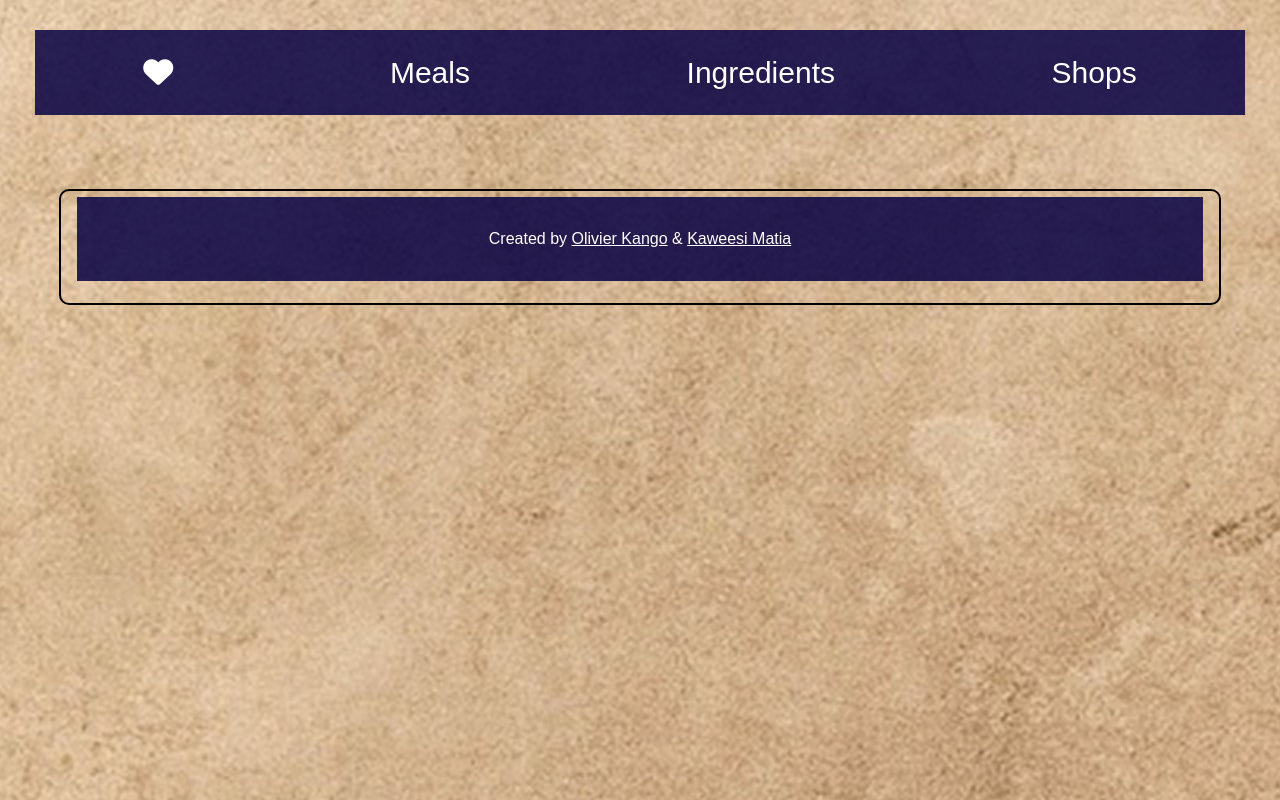
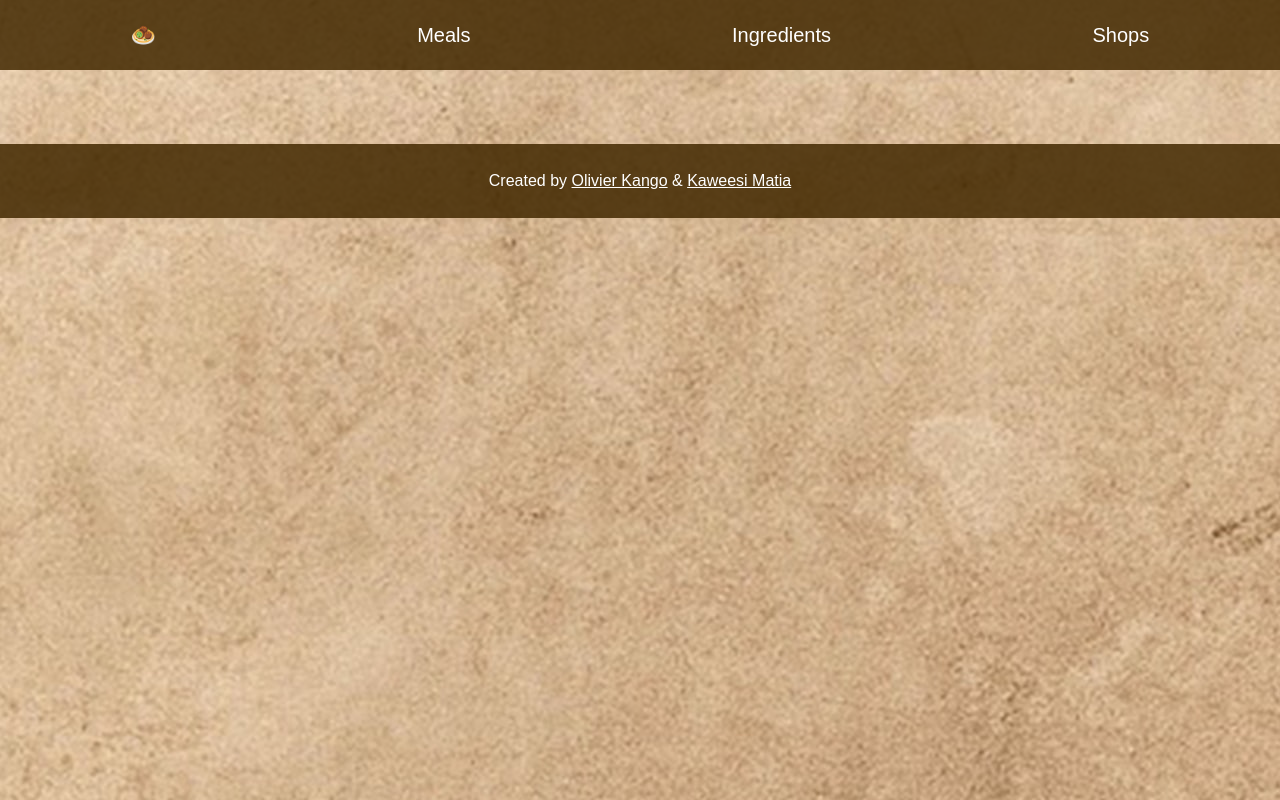
Before and after one commit to Olivier-Kango/Capstone-API-based-webapp, a website built with webpack: page src/index.html in a window 1280 px wide. Built offline with nearby package versions, Linux system fonts and the light colour scheme; no server answers.

Commit message:
Add some styling

```diff
--- a/src/index.html
+++ b/src/index.html
@@ -18,7 +18,7 @@
   <header>
     <nav>
       <ul class="first_flex flex_display" >
-        <li><i class="fa-solid fa-heart"></i></li>
+        <li>🧆</li>
         <li class="meals">Meals</li>
         <li>Ingredients</li>
         <li>Shops</li>
--- a/src/style.css
+++ b/src/style.css
@@ -1,12 +1,18 @@
 * {
   font-family: Arial, sans-serif;
+}
+
+html,
+body {
+  max-width: 100%;
+  overflow-x: hidden;
 }
 
 .first_flex {
   display: flex;
   justify-content: space-around;
   padding: 20px 0;
-  font-size: 30px;
+  font-size: 20px;
   list-style-type: none;
 }
 
@@ -15,9 +21,10 @@
 }
 
 header {
-  background: rgba(6, 1, 66, 0.852);
+  background: rgba(66, 40, 1, 0.852);
   color: white;
-  margin-top: 30px;
+  margin: 0;
+  width: 100%;
 }
 
 header nav ul li {
@@ -27,8 +34,8 @@ header nav ul li {
 footer p {
   color: white;
   vertical-align: middle;
-  background: rgba(6, 1, 66, 0.852);
-  padding: 30px 40px;
+  background: rgba(66, 40, 1, 0.852);
+  padding: 25px 40px;
 }
 
 footer p a {
@@ -36,7 +43,6 @@ footer p a {
 }
 
 body {
-  max-width: 1210px;
   margin: 0 auto;
   background-image: url(./background-image.jpg);
 }
@@ -51,13 +57,8 @@ nav {
 }
 
 footer {
-  border: 2px solid black;
-  border-radius: 10px;
   text-align: center;
-  max-width: 1200px;
-  margin: 24px;
-  padding: 6px 16px;
-  line-height: 1.5;
+  margin: 0;
 }
 
 .food-items {
```
Also changed, not shown: src/modules/popup-comments.js (added).
